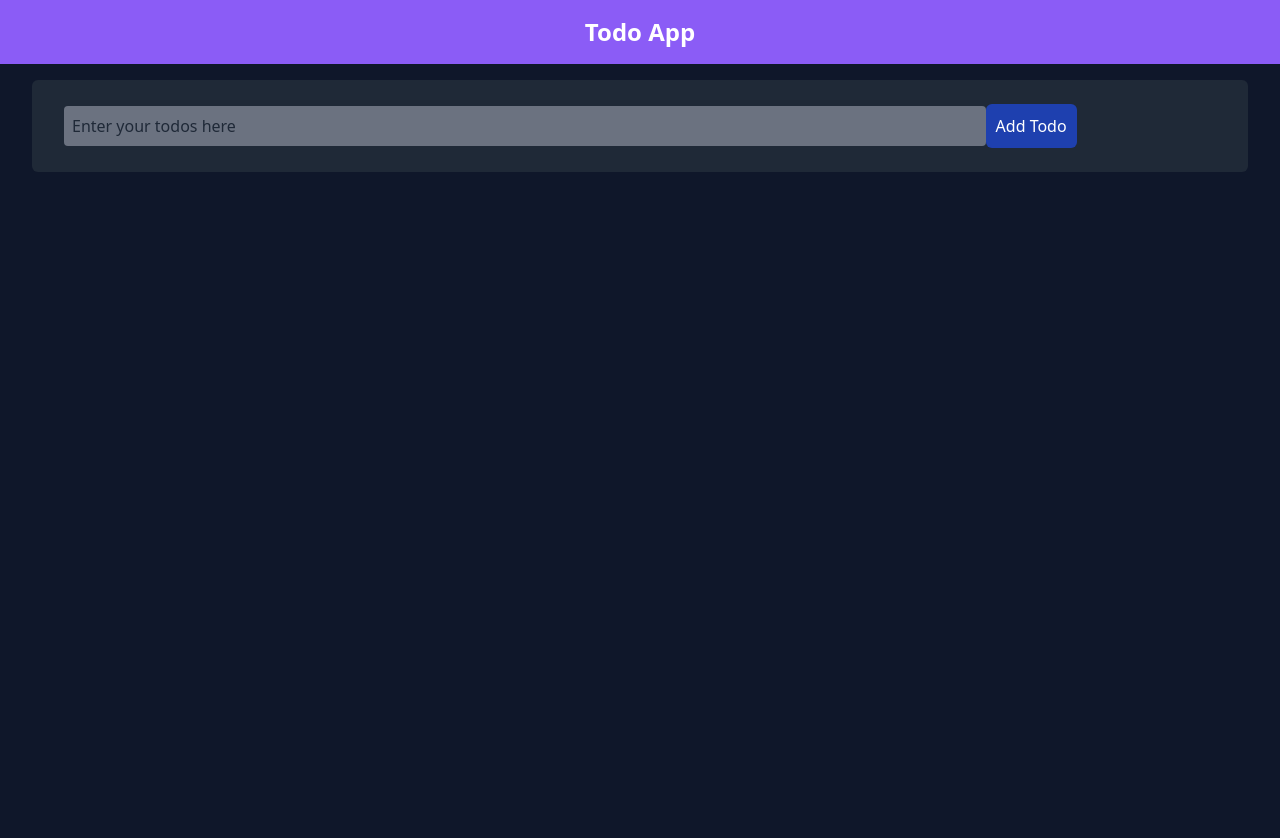
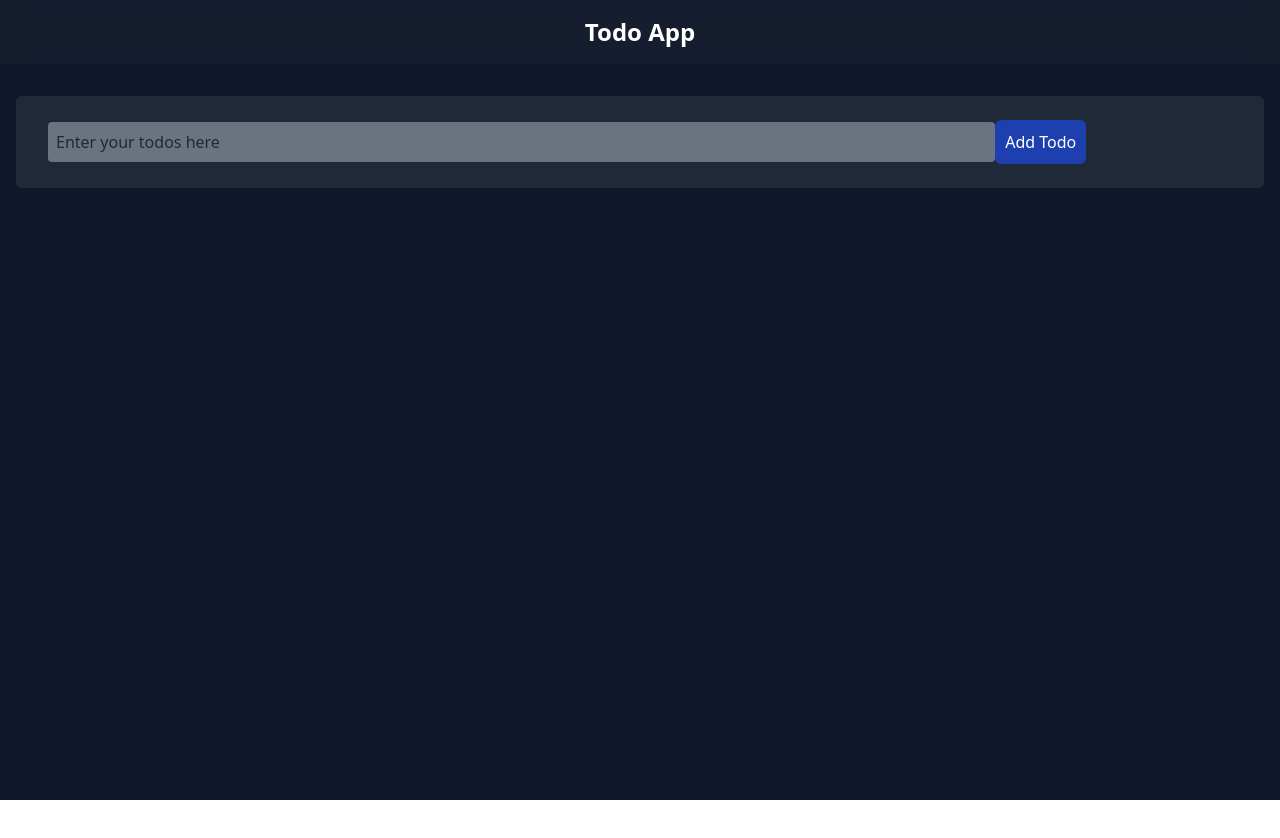
Before and after one commit to Amn9424/todo-app, a React (Create React App) app: page / in a window 1280 px wide. Shown: the top 838 px of the page. After the commit the page ends 800 px from the top, so only its background shows below. Built offline with nearby package versions, Linux system fonts and the light colour scheme.

Commit message:
header background change

```diff
--- a/src/App.js
+++ b/src/App.js
@@ -29,8 +29,8 @@ const App = () => {
     return (
         <div>
             {console.log(todos)}
-            <Header />
-            <div className="p-4 bg-slate-900 h-screen relative">
+            <div className="p-0 m-0 bg-slate-900 min-h-screen relative ">
+                <Header />
                 <TodoInput addTodo={addTodo} />
                 { todos ? (
                     <TodoList todos={todos} removeTodo={removeTodo}/>
--- a/src/Component/header.js
+++ b/src/Component/header.js
@@ -1,9 +1,9 @@
 
 const Header = () => {
     return (
-        <div className="py-4 text-white text-center font-bold text-2xl bg-violet-500 sticky">
+        <header className="py-4 mb-8 text-white text-center font-bold text-2xl sticky top-0 backdrop-blur-md  bg-gray-800/40">
             Todo App
-        </div>
+        </header>
     )
 }
 
```
Also changed, not shown: src/index.css (line endings or trailing spaces).
